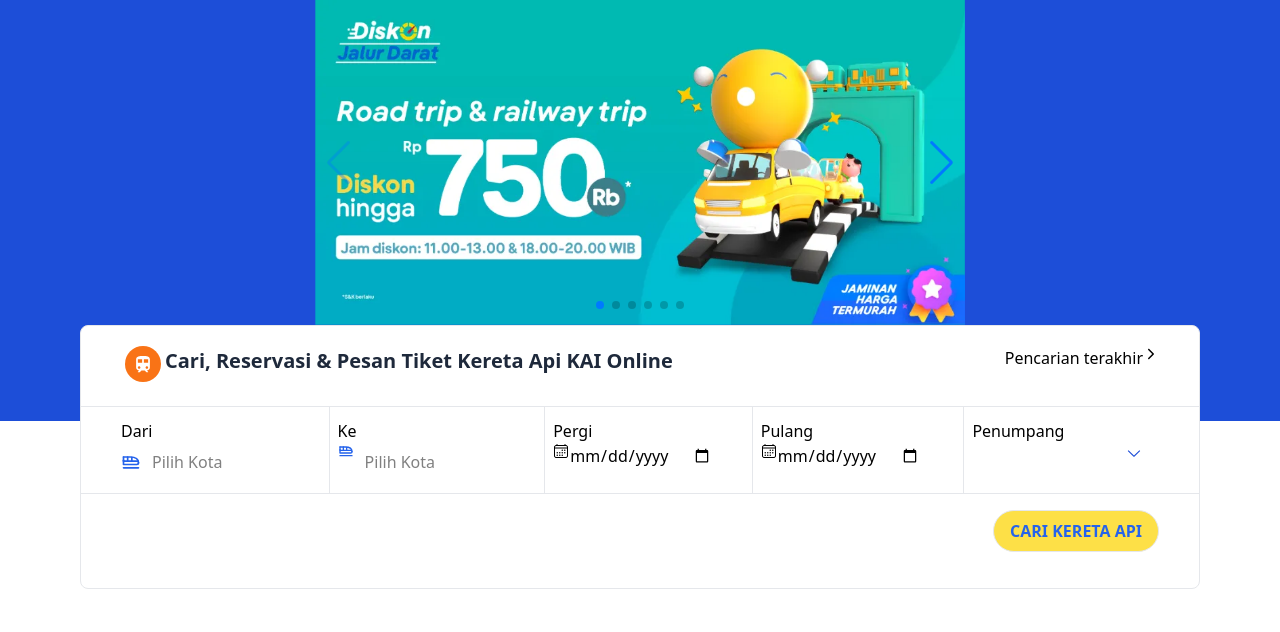
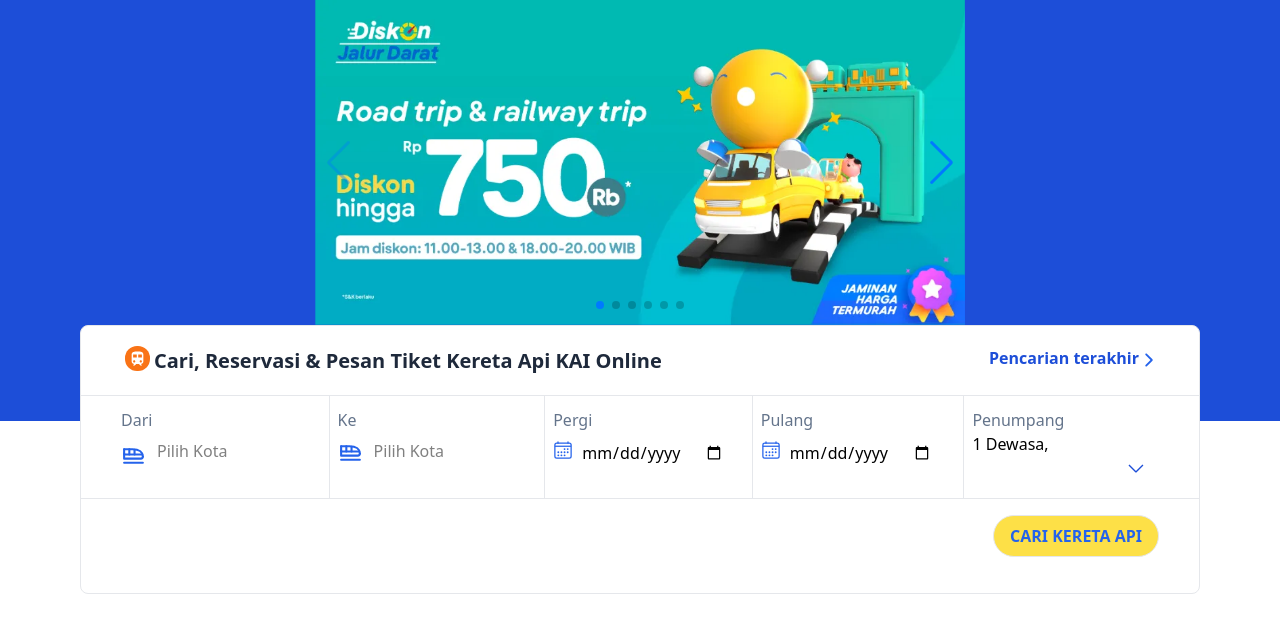
Before and after one commit to Faqih15/tiket-nextjs, a Next.js app: page / in a window 1280 px wide. Shown: the top 632 px of the page. Built offline with nearby package versions, Linux system fonts and the light colour scheme.

Commit message:
adult default 1org 24/1/23

```diff
--- a/components/Navbar/NavbarLayan.js
+++ b/components/Navbar/NavbarLayan.js
@@ -10,7 +10,7 @@
               className="flex-none w-48 mr-5 mb-4"
             />
           </div>
-          <div className="flex-auto w-64 ">
+          <div className="flex-auto w-64 mt-2">
             <div className="">
               <a
                 href="#"
@@ -50,7 +50,7 @@
               </a>
             </div>
           </div>
-          <div className="flex-auto w-32 font-bold text-slate-600">
+          <div className="flex-auto w-32 font-bold text-slate-600 mt-2">
             <a href="#" className="mx-4 text-sm">
               Elite Rewards
             </a>
--- a/components/Pesan/Dropdown/IsiPopOver.js
+++ b/components/Pesan/Dropdown/IsiPopOver.js
@@ -50,7 +50,7 @@
 
   const adultMinus = (e) => {
     e.preventDefault();
-    if (dataObj.adult > 0) {
+    if (dataObj.adult > 1) {
       setdata((e) => ({
         ...e,
         adult: e.adult - 1,
@@ -60,7 +60,6 @@
       console.log(dataObj, "ERROR KURANG");
     }
   };
-
   const childPlus = (e) => {
     e.preventDefault();
     if (dataObj.child < 8) {
@@ -69,15 +68,15 @@
         child: e.child + 1,
       }));
     } else {
-      // console.log(dataObj, "ERROR TAMBAH");
+      console.log(dataObj, "ERROR TAMBAH");
     }
   };
   const childMinus = (e) => {
     e.preventDefault();
-    if (dataObj.adult > 0) {
+    if (dataObj.child > 0) {
       setdata((e) => ({
         ...e,
-        adult: e.adult - 1,
+        child: e.child - 1,
       }));
       // console.log(dataObj.adult, "minus adult berhasil");
     } else {
@@ -92,7 +91,7 @@
           <Popover.Button className="text-opacity-90">
             <VscChevronDown
               className="
-                  ml-2 h-5 w-5 justify-items-end text-blue-700 transition duration-150 ease-in-out group-hover:text-opacity-80"
+                  ml-2 h-6 w-6 justify-items-end text-blue-700 transition duration-150 ease-in-out group-hover:text-opacity-80"
               aria-hidden="true"
             />
           </Popover.Button>
@@ -184,6 +183,7 @@
                         />
                         <button
                           className=" text-blue-700 text-3xl"
+                          // onClick={() => !(count >= 8) && setCount(count + 1)}
                           onClick={childPlus}
                         >
                           +
--- a/components/Pesan/IsiPesan.js
+++ b/components/Pesan/IsiPesan.js
@@ -127,7 +127,7 @@
     arrStation: "",
     depDate: "",
     arrDate: "",
-    adult: 0,
+    adult: 1,
     child: 0,
   });
   // console.log(data, "data isipesan baris 113");
@@ -192,17 +192,24 @@
     }),
   };
   const biru = { color: "blue" };
+  const tampilAnak = () => {
+    if (data.child > 0) {
+      {
+        data.child;
+      }
+    }
+  };
 
   return (
     <div className="">
       <div className="border-y grid grid-cols-5 px-10 divide-x">
         <section className="flex-initial pr-2 pt-3">
           <div>
-            <label className="text-inherit">Dari</label>
+            <label className="text-slate-500 font-light">Dari</label>
           </div>
           <div className="flex">
             <div className="flex-none content-center">
-              <TbTrain className="text-blue-600 text-xl align-bottom" />
+              <TbTrain className="text-blue-600 text-2xl mt-2" />
             </div>
             <div className="grow w-44">
               <Select
@@ -228,11 +235,11 @@
         <></>
         <section className="flex-initial px-2 py-3">
           <div>
-            <label>Ke</label>
+            <label className="text-slate-500 font-light">Ke</label>
           </div>
           <div className="flex">
             <div className="flex-none">
-              <TbTrain className=" text-blue-600" />
+              <TbTrain className="text-blue-600 text-2xl mt-2" />
             </div>
             <div className="grow w-44">
               <Select
@@ -252,13 +259,13 @@
 
         <section className="flex-initial px-2 py-3 mx-2 ">
           <div>
-            <label>Pergi</label>
+            <label className="text-slate-500 font-light">Pergi</label>
           </div>
           <div className="flex">
             <div className="flex-none">
-              <IoCalendarOutline />
+              <IoCalendarOutline className="text-blue-600 text-xl mt-2" />
             </div>
-            <div className="grow w-36">
+            <div className="grow w-36 mt-2 ml-2">
               <input
                 type="date"
                 onChange={(e) => setdata({ ...data, depDate: e.target.value })}
@@ -273,13 +280,13 @@
         </section>
         <section className="flex-initial px-2 py-3 mx-2">
           <div>
-            <label>Pulang</label>
+            <label className="text-slate-500 font-light">Pulang</label>
           </div>
           <div className="flex">
             <div className="flex-none">
-              <IoCalendarOutline />
+              <IoCalendarOutline className="text-blue-600 text-xl mt-2" />
             </div>
-            <div className="grow w-36">
+            <div className="grow w-36 mt-2 ml-2">
               <input
                 type="date"
                 onChange={(e) => setdata({ ...data, arrDate: e.target.value })}
@@ -294,13 +301,15 @@
         </section>
         <></>
 
-        <section className="flex-initial px-2 py-3 mx-3">
+        <section className="px-2 py-3 mx-3">
           <div className="">
-            <label>Penumpang</label>
+            <label className="text-slate-500 font-light">Penumpang</label>
           </div>
-          {/* <div>
-            <IsiDropdown />
-          </div> */}
+          <div>
+            <p>
+              {data.adult} Dewasa, {tampilAnak}
+            </p>
+          </div>
           <div className="ml-32 stroke-2 justify-center">
             <PopOver dataObj={data} setdata={setdata} />
           </div>
--- a/components/Pesan/Pesan.js
+++ b/components/Pesan/Pesan.js
@@ -2,16 +2,16 @@
 import IsiPesan from "./IsiPesan";
 
 export default function Pesan(props) {
-  const IoMdTrainStyle = { color: "white" };
-
   return (
     <div>
       <section className="flex flex-col mx-20 py-5 -mt-24 border rounded-lg bg-white">
         <section className="flex justify-between px-10">
           <div className="flex justify-center">
             <div className="px-1">
-              <div className="fill-white bg-orange-500 rounded rounded-full text-xl p-2 mb-6 content-start">
-                <IoMdTrain style={IoMdTrainStyle} />
+              <div className="mb-6">
+                <div className="">
+                  <IoMdTrain className="p-1 text-white bg-orange-500 text-2xl rounded rounded-[12px]" />
+                </div>
               </div>
             </div>
             <div className=" text-slate-800 font-semibold text-xl	">
@@ -19,11 +19,11 @@
             </div>
           </div>
           <div className="flex justify-center">
-            <a href="#" className="">
+            <a href="#" className=" text-blue-700 font-semibold">
               Pencarian terakhir
             </a>
-            <a className="">
-              <IoIosArrowForward />
+            <a>
+              <IoIosArrowForward className="text-blue-600 text-xl mt-1" />
             </a>
           </div>
         </section>
```
